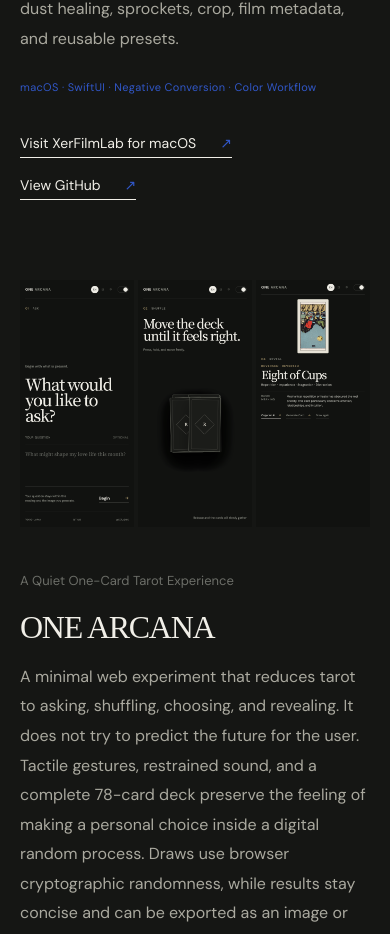
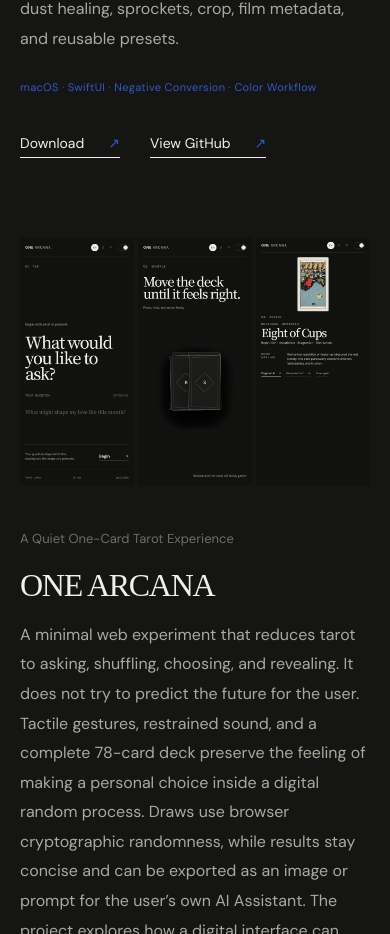
Before and after one commit to RexKing624/PersonalWebsite, a Vue app: page / in a window 390 px wide. Shown: the part 2815-3749 px from the top of the page. Built offline with nearby package versions, Linux system fonts and the light colour scheme.

Commit message:
Refine project links and remove legacy download page

```diff
--- a/public/xerfilmlab/index.html
+++ /dev/null
@@ -1,38 +0,0 @@
-<!doctype html>
-<html lang="en">
-<head>
-  <meta charset="utf-8">
-  <meta name="viewport" content="width=device-width,initial-scale=1">
-  <meta name="color-scheme" content="light dark">
-  <title>XerFilmLab for macOS</title>
-  <style>
-    :root { color-scheme: light dark; font-family: -apple-system, BlinkMacSystemFont, "Helvetica Neue", sans-serif; }
-    * { box-sizing: border-box; }
-    body { margin: 0; min-height: 100vh; background: radial-gradient(circle at 30% 0,#29426e 0,transparent 42%),#11151d; color:#f4f6fa; }
-    main { width:min(860px,calc(100% - 40px)); margin:auto; padding:92px 0; }
-    .eyebrow { color:#9fb8ea; letter-spacing:.12em; text-transform:uppercase; font-size:12px; }
-    h1 { font-size:clamp(52px,9vw,92px); margin:12px 0 8px; letter-spacing:-.055em; }
-    .lead { max-width:680px; font-size:21px; line-height:1.5; color:#c7cfdd; }
-    .actions { display:flex; flex-wrap:wrap; gap:12px; margin:34px 0 58px; }
-    a.button { color:#fff; text-decoration:none; padding:13px 20px; border-radius:12px; background:#3378f6; font-weight:650; }
-    a.secondary { background:#ffffff16; border:1px solid #ffffff24; }
-    section { border-top:1px solid #ffffff20; padding-top:26px; color:#aeb8c9; }
-    code { color:#dce5f5; } a { color:#82adff; }
-  </style>
-</head>
-<body>
-  <main>
-    <div class="eyebrow">Native macOS film workflow</div>
-    <h1>XerFilmLab</h1>
-    <p class="lead">Convert scanned color and black-and-white negatives, correct film base, retouch dust, crop, grade, and export—all in a non-destructive macOS workspace.</p>
-    <div class="actions">
-      <a class="button" href="downloads/XerFilmLab-0.1.0.dmg">Download XerFilmLab 0.1.0</a>
-      <a class="button secondary" href="XerFilmLab-0.1.0.html">Release notes</a>
-    </div>
-    <section>
-      <p>Requires macOS 14 or later. Current public preview: <code>0.1.0 (1)</code>.</p>
-      <p>XerFilmLab checks <a href="appcast.xml">the signed Sparkle AppCast</a> for secure updates.</p>
-    </section>
-  </main>
-</body>
-</html>
--- a/src/App.vue
+++ b/src/App.vue
@@ -12,7 +12,7 @@ const translations = {
     contactLabel: '联系我', source: '在 GitHub 仓库中查看', location: '东京 · 日本',
     projects: [
       ['XerFilmLab Web', 'Film Archive Management Web App', '面向胶片摄影工作流的 Web 管理系统，用于整理胶卷、相册、拍摄信息、器材、扫描文件与作品展示，让拍摄、冲洗、扫描、归档和发布形成可检索的数字档案。', 'Web App · Film Archive · Gallery · Analog Workflow', '研究需要，展示不公开', ''],
-      ['XerFilmLab for macOS', 'Native Film Negative Conversion Workflow', '一款原生 macOS 胶片负片去色罩与校色应用。从 RAW 和高位深扫描开始，依次完成片基提取、彩色或黑白负片转换、颜色与明暗调整、RGB 校正、除尘、齿孔、几何裁切、胶片元数据和预设保存。', 'macOS · SwiftUI · Negative Conversion · Color Workflow', '', '', [['访问 XerFilmLab for macOS', 'https://lab.xergnik.com'], ['GitHub', 'https://github.com/RexKing624/XerFilmLab-Website']]],
+      ['XerFilmLab for macOS', 'Native Film Negative Conversion Workflow', '一款原生 macOS 胶片负片去色罩与校色应用。从 RAW 和高位深扫描开始，依次完成片基提取、彩色或黑白负片转换、颜色与明暗调整、RGB 校正、除尘、齿孔、几何裁切、胶片元数据和预设保存。', 'macOS · SwiftUI · Negative Conversion · Color Workflow', '', '', [['下载', 'https://lab.xergnik.com'], ['GitHub', 'https://github.com/RexKing624/XerFilmLab-Website']]],
       ['ONE ARCANA', 'A Quiet One-Card Tarot Experience', '一个把塔罗抽牌收束为提问、洗牌、选牌与翻牌的极简 Web 实验。它不替用户预测未来，而是以可触摸的手势、克制的声音和完整的 78 张牌组，让数字随机仍保留亲手选择的感觉。抽牌使用浏览器加密随机数，结果只提供简短的传统牌义，并可整理成图片或提示词交给用户自己的 AI Assistant。项目关注数字界面如何保留仪式感、个人判断与最终解释权。', 'Tarot · Gesture Interaction · Web Audio · Multilingual · Cryptographic Randomness', '', '', [['访问 ONE ARCANA', 'https://onearcana.xergnik.com/'], ['GitHub', 'https://github.com/RexKing624/ONEARCANA']]],
       ['六爻纳甲起卦', 'A Modern I Ching Divination Experience', '一款将传统《周易》起卦过程转化为现代交互体验的应用。用户提出问题后，通过三枚硬币完成纳甲筮法中的铜钱起卦，生成六爻卦象并解读本卦、变爻与变卦。它既可用于日常占问，也是一种带有仪式感的随机生成与符号解码工具，可服务于谜题、叙事、创作灵感与信息解密。', 'I Ching · Six Lines · Divination · Interaction · Symbolic Decoding', 'App Store 尚未发布', ''],
       ['EchoSpell', 'English Listening and Spelling Practice', '一款面向中文和日文用户的英语听音拼写练习工具，专门解决“会念、听得懂，但不会写”。用户可以使用系统单词表，也可以上传自己的单词表、文章或学习资料。系统提取词汇并播放发音，学习模式支持对照抄写，练习模式只播放读音并由用户完成拼写，同时结合释义、重复听音、错误记录与复习机制。', 'Listening · Spelling · English Learning · Chinese & Japanese Learners', '', '', [['访问 EchoSpell', 'https://echospell.xergnik.com'], ['GitHub', 'https://github.com/RexKing624/echo-spell']]],
@@ -28,10 +28,10 @@ const translations = {
     contactLabel: '連絡先', source: 'GitHubリポジトリで見る', location: '東京 · 日本',
     projects: [
       ['XerFilmLab Web', 'Film Archive Management Web App', 'フィルム写真のための Web 管理システムです。ロール、アルバム、撮影情報、機材、スキャンデータ、作品公開を整理し、撮影・現像・スキャン・アーカイブ・公開を検索可能なデジタル記録へまとめます。', 'Web App · Film Archive · Gallery · Analog Workflow', '研究上の理由により非公開', ''],
-      ['XerFilmLab for macOS', 'Native Film Negative Conversion Workflow', 'RAW や高ビット深度スキャンから始め、フィルムベース抽出、カラー／白黒ネガ変換、カラーとトーン、RGB 補正、ゴミ取り、パーフォレーション、クロップ、メタデータ、プリセット保存までを扱う macOS ネイティブアプリです。', 'macOS · SwiftUI · Negative Conversion · Color Workflow', '', '', [['XerFilmLab for macOS にアクセス', 'https://lab.xergnik.com'], ['GitHub', 'https://github.com/RexKing624/XerFilmLab-Website']]],
-      ['ONE ARCANA', 'A Quiet One-Card Tarot Experience', 'タロットを「問い、シャッフル、選択、カードを開く」という最小限の体験に整理した Web 実験です。未来を自動で予言するのではなく、触れるジェスチャー、抑制された音、78 枚のカードによって、デジタルなランダム性の中にも自分で選ぶ感覚を残します。抽選にはブラウザの暗号学的乱数を使い、結果は短い伝統的な意味だけを提示。画像やプロンプトとして自分の AI Assistant に渡せます。デジタル UI が儀式性、判断、解釈の余白をどう保てるかを探るプロジェクトです。', 'Tarot · Gesture Interaction · Web Audio · Multilingual · Cryptographic Randomness', '', '', [['ONE ARCANA にアクセス', 'https://onearcana.xergnik.com/'], ['GitHub', 'https://github.com/RexKing624/ONEARCANA']]],
+      ['XerFilmLab for macOS', 'Native Film Negative Conversion Workflow', 'RAW や高ビット深度スキャンから始め、フィルムベース抽出、カラー／白黒ネガ変換、カラーとトーン、RGB 補正、ゴミ取り、パーフォレーション、クロップ、メタデータ、プリセット保存までを扱う macOS ネイティブアプリです。', 'macOS · SwiftUI · Negative Conversion · Color Workflow', '', '', [['ダウンロード', 'https://lab.xergnik.com'], ['GitHub', 'https://github.com/RexKing624/XerFilmLab-Website']]],
+      ['ONE ARCANA', 'A Quiet One-Card Tarot Experience', 'タロットを「問い、シャッフル、選択、カードを開く」という最小限の体験に整理した Web 実験です。未来を自動で予言するのではなく、触れるジェスチャー、抑制された音、78 枚のカードによって、デジタルなランダム性の中にも自分で選ぶ感覚を残します。抽選にはブラウザの暗号学的乱数を使い、結果は短い伝統的な意味だけを提示。画像やプロンプトとして自分の AI Assistant に渡せます。デジタル UI が儀式性、判断、解釈の余白をどう保てるかを探るプロジェクトです。', 'Tarot · Gesture Interaction · Web Audio · Multilingual · Cryptographic Randomness', '', '', [['ONE ARCANA へ', 'https://onearcana.xergnik.com/'], ['GitHub', 'https://github.com/RexKing624/ONEARCANA']]],
       ['六爻見', 'A Modern I Ching Divination Experience', '伝統的な『易経』の卦立てを、現代的なインタラクションへ変換するアプリです。問いを決めた後、三枚の硬貨で六爻の卦を立て、本卦・変爻・之卦を読み解きます。日常の占いに加え、儀式性を備えたランダム生成と記号解読の道具として、謎解き、物語、創作、情報の暗号化にも活用できます。', 'I Ching · Six Lines · Divination · Interaction · Symbolic Decoding', 'App Store 未公開', ''],
-      ['EchoSpell', 'English Listening and Spelling Practice', '中国語・日本語話者向けの英語リスニング／スペリング練習ツールです。「発音でき、聞き取れるのに書けない」という課題に特化しています。内蔵単語帳に加え、単語リストや文章、学習資料をアップロード可能。学習モードでは見本を見ながら書き、練習モードでは音声だけを聞いて入力します。意味表示、再生、誤答記録、復習も組み合わせます。', 'Listening · Spelling · English Learning · Chinese & Japanese Learners', '', '', [['EchoSpell にアクセス', 'https://echospell.xergnik.com'], ['GitHub', 'https://github.com/RexKing624/echo-spell']]],
+      ['EchoSpell', 'English Listening and Spelling Practice', '中国語・日本語話者向けの英語リスニング／スペリング練習ツールです。「発音でき、聞き取れるのに書けない」という課題に特化しています。内蔵単語帳に加え、単語リストや文章、学習資料をアップロード可能。学習モードでは見本を見ながら書き、練習モードでは音声だけを聞いて入力します。意味表示、再生、誤答記録、復習も組み合わせます。', 'Listening · Spelling · English Learning · Chinese & Japanese Learners', '', '', [['EchoSpell へ', 'https://echospell.xergnik.com'], ['GitHub', 'https://github.com/RexKing624/echo-spell']]],
       ['emotionChat', 'Local AI Persona Distillation Environment', 'Ollama、Express、Vue 3で構築するローカルAIチャット環境です。会話ログや文章、人物背景、関係性の情報から、その人の言語習慣、記憶、経験、表現を抽出し、ローカル環境に人格を再構成します。人格を形づくる記憶と表現、AIが担う関係や感情の投影、そして機密性の高い個人データをローカルモデルで守る方法を探ります。', 'Local AI · Persona Distillation · Memory · Digital Presence · Ollama', 'GitHub', 'https://github.com/RexKing624/emotionChat'],
     ],
   },
@@ -44,7 +44,7 @@ const translations = {
     contactLabel: 'Contact', source: 'View on GitHub', location: 'Tokyo · Japan',
     projects: [
       ['XerFilmLab Web', 'Film Archive Management Web App', 'A web-based management system for film photography workflows. It organizes rolls, albums, shooting details, equipment, scans, and published work—turning shooting, development, scanning, archiving, and presentation into a searchable digital record.', 'Web App · Film Archive · Gallery · Analog Workflow', 'Private for research purposes', ''],
-      ['XerFilmLab for macOS', 'Native Film Negative Conversion Workflow', 'A native macOS application for film-base removal and color correction. Starting from RAW or high-bit-depth scans, it covers film-base sampling, color and B&W negative conversion, color, tone and RGB correction, dust healing, sprockets, crop, film metadata, and reusable presets.', 'macOS · SwiftUI · Negative Conversion · Color Workflow', '', '', [['Visit XerFilmLab for macOS', 'https://lab.xergnik.com'], ['View GitHub', 'https://github.com/RexKing624/XerFilmLab-Website']]],
+      ['XerFilmLab for macOS', 'Native Film Negative Conversion Workflow', 'A native macOS application for film-base removal and color correction. Starting from RAW or high-bit-depth scans, it covers film-base sampling, color and B&W negative conversion, color, tone and RGB correction, dust healing, sprockets, crop, film metadata, and reusable presets.', 'macOS · SwiftUI · Negative Conversion · Color Workflow', '', '', [['Download', 'https://lab.xergnik.com'], ['View GitHub', 'https://github.com/RexKing624/XerFilmLab-Website']]],
       ['ONE ARCANA', 'A Quiet One-Card Tarot Experience', 'A minimal web experiment that reduces tarot to asking, shuffling, choosing, and revealing. It does not try to predict the future for the user. Tactile gestures, restrained sound, and a complete 78-card deck preserve the feeling of making a personal choice inside a digital random process. Draws use browser cryptographic randomness, while results stay concise and can be exported as an image or prompt for the user’s own AI Assistant. The project explores how a digital interface can retain ritual, judgment, and room for interpretation.', 'Tarot · Gesture Interaction · Web Audio · Multilingual · Cryptographic Randomness', '', '', [['Visit ONE ARCANA', 'https://onearcana.xergnik.com/'], ['View GitHub', 'https://github.com/RexKing624/ONEARCANA']]],
       ['LineSight', 'A Modern I Ching Divination Experience', 'An application that transforms the traditional I Ching divination process into a modern interactive experience. Users frame a question, cast three coins to form a six-line hexagram, and interpret the original hexagram, changing lines, and resulting hexagram. It also works as a ritualized system for random generation and symbolic decoding in puzzles, narratives, creative prompts, and information ciphers.', 'I Ching · Six Lines · Divination · Interaction · Symbolic Decoding', 'Not yet available on the App Store', ''],
       ['EchoSpell', 'English Listening and Spelling Practice', 'A listening and spelling tool for Chinese- and Japanese-speaking English learners, built around a common gap: you can pronounce and understand a word, but cannot spell it. Learners can use built-in lists or upload vocabulary, articles, and study materials. Study mode supports guided copying; practice mode plays audio only and asks learners to type, with definitions, replay, error tracking, and review.', 'Listening · Spelling · English Learning · Chinese & Japanese Learners', '', '', [['Visit EchoSpell', 'https://echospell.xergnik.com'], ['View GitHub', 'https://github.com/RexKing624/echo-spell']]],
```
